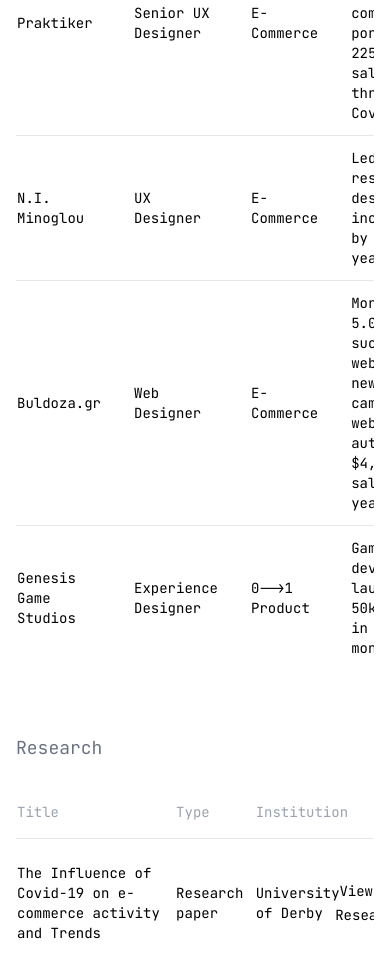
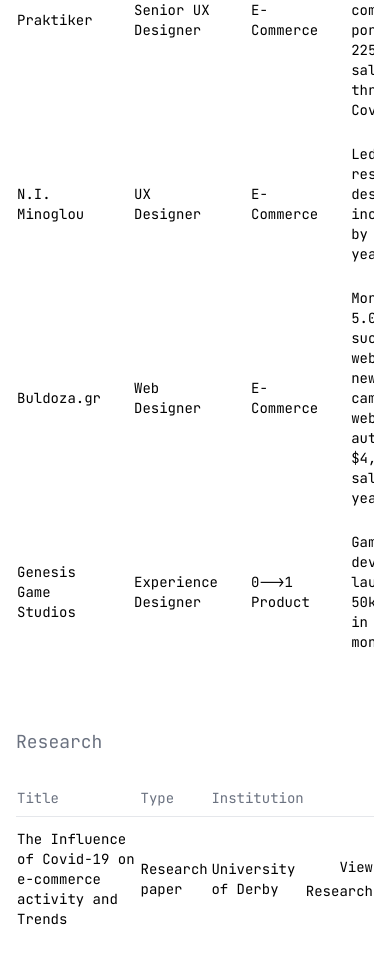
Before and after one commit to arisneos/portfolio, a Next.js app: page / in a window 390 px wide. Shown: the part 986-1964 px from the top of the page. Built offline with nearby package versions, Linux system fonts and the light colour scheme.

Commit message:
Minor fixes
Changed the elements a bit, trying a different style and some animations,

```diff
--- a/app/components/ProjectTable.tsx
+++ b/app/components/ProjectTable.tsx
@@ -22,9 +22,14 @@ export default function ProjectTable({ projects }: { projects: Project[] }): Rea
           </thead>
           <tbody>
             {projects.map((project, index) => (
-              <tr key={project.company}
-                  className={`border-b border-gray-200 ${index === projects.length - 1 ? 'border-b-0' : ''}
-                             ${project.isPrivate ? 'text-gray-500' : ''}`}
+              <tr
+                key={project.company}
+                className={`
+                  group
+                  ${project.isPrivate ? 'text-gray-500' : ''}
+                  ${!project.isPrivate ? 'hover:bg-gray-50 hover:transform hover:-translate-y-1 hover:shadow-lg transition-all duration-200' : ''}
+                  cursor-pointer
+                `}
               >
                 <td className="py-3 pr-8 text-sm">{project.company}</td>
                 <td className="py-3 pr-8 text-sm">{project.title}</td>
--- a/app/components/ResearchTable.tsx
+++ b/app/components/ResearchTable.tsx
@@ -6,22 +6,30 @@ import { Research } from '@/app/data/portfolio'
 export default function ResearchTable({ research }: { research: Research[] }): React.ReactElement {
   return (
     <div className="overflow-x-auto">
-      <table className="w-full table-fixed">
+      <table className="w-full">
         <thead>
           <tr className="border-b border-gray-200">
-            <th className="py-4 text-left font-normal w-2/5 md:w-[45%] text-sm text-gray-400">Title</th>
-            <th className="py-4 text-left font-normal w-1/5 md:w-[20%] text-sm text-gray-400">Type</th>
-            <th className="py-4 text-left font-normal w-1/5 md:w-[25%] text-sm text-gray-400">Institution</th>
-            <th className="py-4 text-left font-normal w-[10%]"></th>
+            <th className="py-2 text-left font-normal w-2/5 md:w-[45%] text-sm text-gray-500">Title</th>
+            <th className="py-2 text-left font-normal w-1/5 md:w-[20%] text-sm text-gray-500">Type</th>
+            <th className="py-2 text-left font-normal w-1/5 md:w-[25%] text-sm text-gray-500">Institution</th>
+            <th className="py-2 text-left font-normal w-[10%]"></th>
           </tr>
         </thead>
         <tbody>
-          {research.map((item, index) => (
-            <tr key={item.title} className={`border-b border-gray-200 ${index === research.length - 1 ? 'border-b-0' : ''}`}>
-              <td className="py-6 text-sm">{item.title}</td>
-              <td className="py-6 text-sm">{item.type}</td>
-              <td className="py-6 text-sm">{item.institution}</td>
-              <td className="py-6 text-right">
+          {research.map((item) => (
+            <tr
+              key={item.title}
+              className="
+                group
+                hover:bg-gray-50 hover:transform hover:-translate-y-1 hover:shadow-lg
+                transition-all duration-200
+                cursor-pointer
+              "
+            >
+              <td className="py-3 text-sm">{item.title}</td>
+              <td className="py-3 text-sm">{item.type}</td>
+              <td className="py-3 text-sm">{item.institution}</td>
+              <td className="py-3 text-right">
                 <Link
                   href={`/research/${item.slug}`}
                   className="text-sm hover:underline underline-offset-4"
--- a/app/data/portfolio.ts
+++ b/app/data/portfolio.ts
@@ -26,7 +26,7 @@ export const projects: Project[] = [
     challenge: 'Key challenges faced...',
     solution: 'How we solved it...',
     impact: 'Business impact and results...',
-    technologies: ['Figma', 'React Native', 'Web3'],
+    technologies: ['Figma', 'Vue.js', 'Web3'],
     isPrivate: false
   },
   {
```
